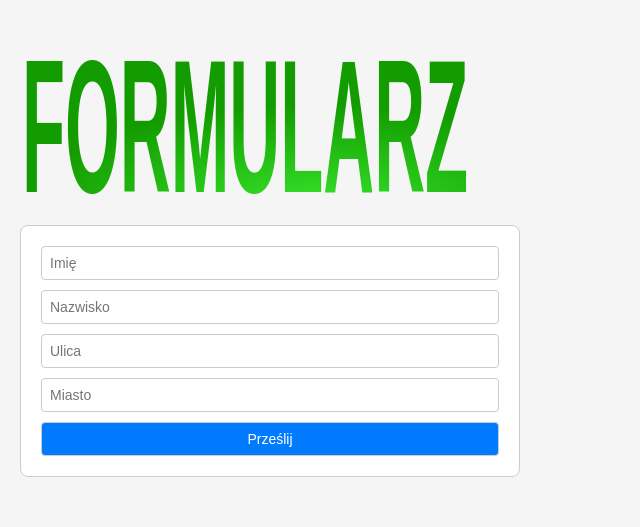
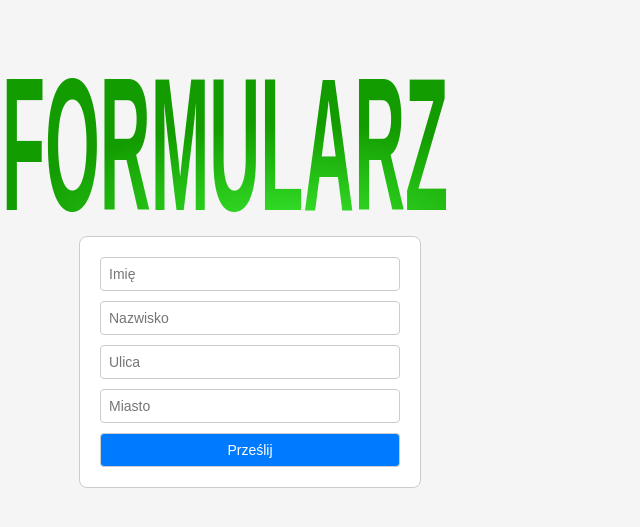
Before and after one commit to SzymeQ-pl/formularz, a React (Vite) app: page / in a window 1280 px wide. Shown: the part 123-650 px from the top of the page, without its empty margins (0-640 px from the left). Built offline with nearby package versions, Linux system fonts and the light colour scheme.

Commit message:
Update App.css

```diff
--- a/src/App.css
+++ b/src/App.css
@@ -1,39 +1,41 @@
 /* App.css */
-app{
-  display: flex;
-  justify-content: center;
-  text-align: center;
-}
-body {
+body, html {
   margin: 0;
   padding: 0;
+  height: 100%;
   font-family: Arial, sans-serif;
   background-color: #f5f5f5;
 }
 
+.page-wrapper {
+  display: flex;
+  justify-content: center;
+  align-items: center;
+  min-height: 100vh;
+}
+
 .container {
-  max-width: 600px;
-  margin: 20px auto;
-  padding: 20px;
-  text-align: center;
+  display: flex;
+  flex-direction: column;
+  align-items: center;
+  gap: 20px;
 }
 
 .banner {
   width: 100%;
-  max-height: 150px;
+  max-width: 600px;
   object-fit: contain;
-  margin-bottom: 20px;
 }
 
 .form {
   display: flex;
   flex-direction: column;
   gap: 10px;
+  width: 300px;
+  padding: 20px;
   background-color: #fff;
-  padding: 20px;
   border-radius: 8px;
   border: 1px solid #ccc;
-  margin-bottom: 30px;
 }
 
 .form input,
@@ -62,6 +64,7 @@ body {
 
 .table {
   width: 100%;
+  max-width: 600px;
   border-collapse: collapse;
   background-color: #fff;
   border-radius: 8px;
```
